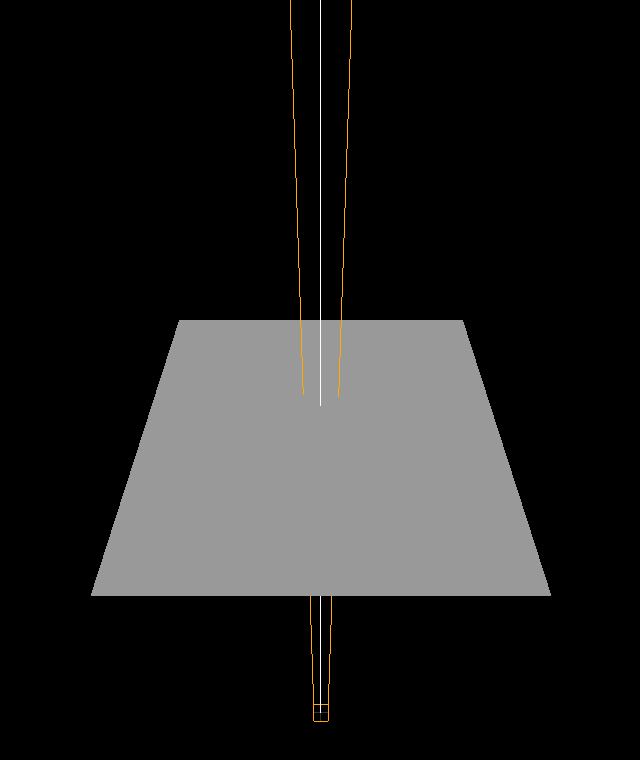
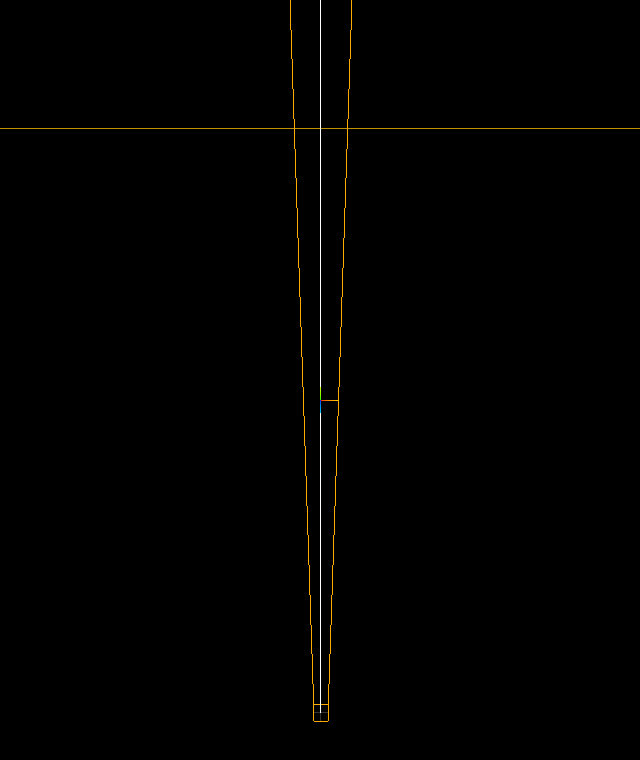
Before and after one commit to bpiroman/threejs-heightmap, a website built with Vite: page index.html in a window 1280 px wide. Shown: the whole page, without its empty margins (319-959 px from the left). Built offline with nearby package versions, Linux system fonts and the light colour scheme.

Commit message:
still trying to edit planeGeometry vertices

```diff
--- /dev/null
+++ b/favicon_io/about.txt
@@ -0,0 +1,6 @@
+This favicon was generated using the following graphics from Twitter Twemoji:
+
+- Graphics Title: 1f916.svg
+- Graphics Author: Copyright 2020 Twitter, Inc and other contributors (https://github.com/twitter/twemoji)
+- Graphics Source: https://github.com/twitter/twemoji/blob/master/assets/svg/1f916.svg
+- Graphics License: CC-BY 4.0 (https://creativecommons.org/licenses/by/4.0/)
--- a/index.html
+++ b/index.html
@@ -3,6 +3,7 @@
 <head>
     <meta charset="UTF-8">
     <meta name="viewport" content="width=device-width, initial-scale=1.0">
+    <link rel="icon" href="./favicon_io/favicon.ico">
     <style>
         body {margin: 0;}
     </style>
--- a/js/main.js
+++ b/js/main.js
@@ -28,15 +28,6 @@ light.shadow.camera.far = 500; // default
 const helper = new THREE.CameraHelper( light.shadow.camera );
 scene.add( helper );
 
-const groundGeo = new THREE.PlaneGeometry(100, 100, 10, 10);
-const heightMap = new THREE.TextureLoader().load('textures/1200px-Hand_made_terrain_heightmap.png');
-const groundMat = new THREE.MeshLambertMaterial({
-    color: 0xffffff,
-    wireframe: false,
-    displacementMap: heightMap,
-    displacementScale: 10,
-    side: THREE.DoubleSide
-});
 // const groundMat = new THREE.MeshStandardMaterial({
 //     color: 0xffffff,
 //     wireframe: false,
@@ -47,24 +38,65 @@ const groundMat = new THREE.MeshLambertMaterial({
 //     color: 0xBF9000,
 //     wireframe: true
 // });
-const groundMesh = new THREE.Mesh(groundGeo, groundMat);
-groundMesh.rotation.x = -Math.PI / 2;
-groundMesh.castShadow = true; //default is false
-groundMesh.receiveShadow = false; //default
-scene.add(groundMesh);
-groundMesh.position.set(0, -10, 0);
+// const groundMesh = new THREE.Mesh(groundGeo, groundMat);
+// groundMesh.rotation.x = -Math.PI / 2;
+// groundMesh.castShadow = true; //default is false
+// groundMesh.receiveShadow = false; //default
+// scene.add(groundMesh);
+// groundMesh.position.set(0, -10, 0);
 
 
-// const geometryPlane = new THREE.PlaneGeometry(100, 100, 10, 10);
-// const materialPlane = new THREE.MeshBasicMaterial( {color: 0xBF9000, side: THREE.DoubleSide} );
-// const plane = new THREE.Mesh( geometryPlane, materialPlane );
-// plane.rotation.x = -Math.PI / 2;
-// scene.add( plane );
-// plane.position.set(0, -10, 0);
+const geometryPlane = new THREE.PlaneGeometry(500, 500, 1, 1);
+// geometryPlane.addAttribute('position', new THREE.BufferAttribute(points, 3));
+const materialPlane = new THREE.MeshBasicMaterial( {color: 0xBF9000, wireframe: true, side: THREE.DoubleSide} );
+const plane = new THREE.Mesh( geometryPlane, materialPlane );
+plane.rotation.x = -Math.PI / 2;
+scene.add( plane );
+plane.position.set(0, -10, 0);
+
+const vertices = geometryPlane.attributes.position.array;
+
+console.log(plane.geometry.attributes.position.array);
+
+const positionAttribute = plane.geometry.getAttribute( 'position' );
+
+const vertex = new THREE.Vector3();
+
+for ( let vertexIndex = 0; vertexIndex < positionAttribute.count; vertexIndex ++ ) {
+
+	vertex.fromBufferAttribute( positionAttribute, vertexIndex );
+
+	// do something with vertex
+
+}
+
+// vertices.forEach(function(v) {
+//     if (v.x == 250 && v.z == 250) {
+//         v.y = 64.0;
+//     } else {
+//         v.y = 0.0
+//     }
+// })
+
+// geometryPlane.vertices.forEach( v => { v.z = noiseFunction( v.x, v.y ); } )
+
+// modifyVertices() {
+//     for (each vertex of geometryPlane.vertices) {
+//         // make one corner really high
+//         if (v.x == 250 && v.z == 250) {
+//             v.y = 64.0;
+//         } else {
+//             v.y = 0.0
+//         }
+//     }
+// }
 
 camera.position.z = 100;
 camera.position.y = 100;
 controls.update();
+
+const axesHelper = new THREE.AxesHelper( 5 );
+scene.add( axesHelper );
 
 function animate() {
 	requestAnimationFrame( animate );
```
Also changed, not shown: favicon_io/android-chrome-192x192.png (added), favicon_io/android-chrome-512x512.png (added), favicon_io/apple-touch-icon.png (added), favicon_io/favicon-16x16.png (added), favicon_io/favicon-32x32.png (added), favicon_io/favicon.ico (added), favicon_io/site.webmanifest (added), 1 other file.
